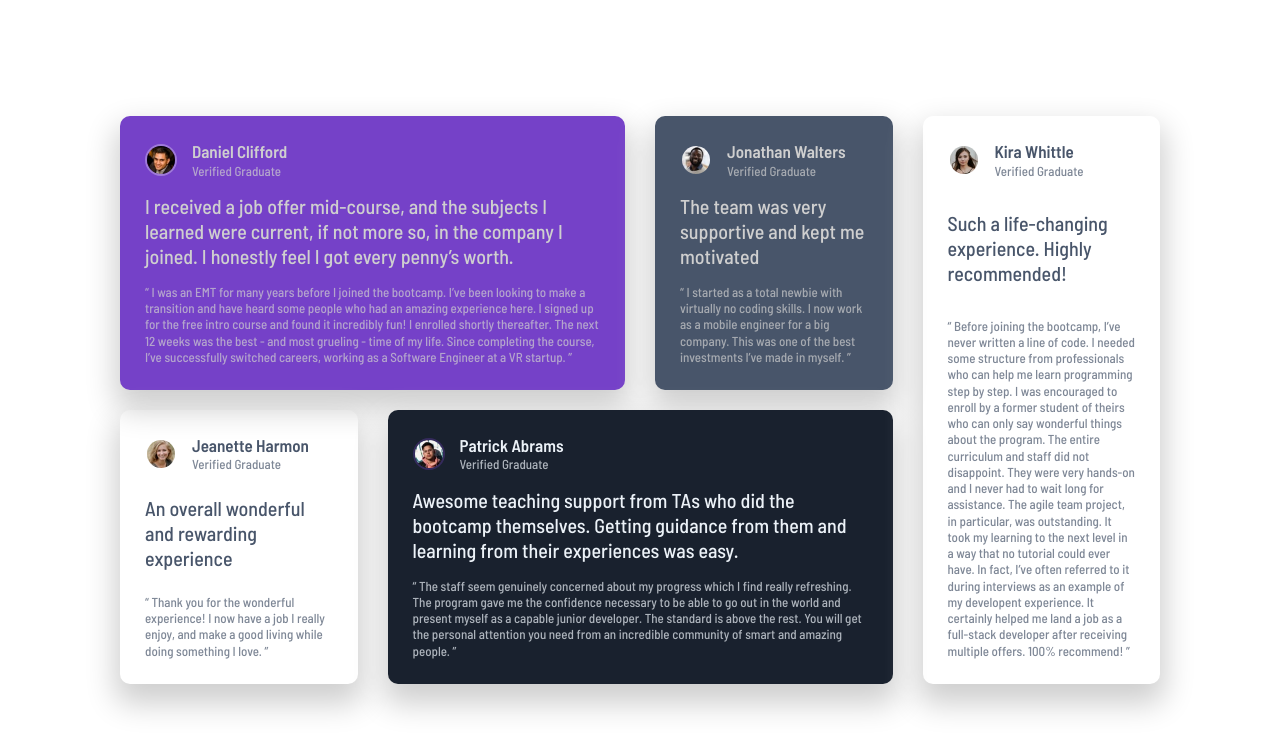
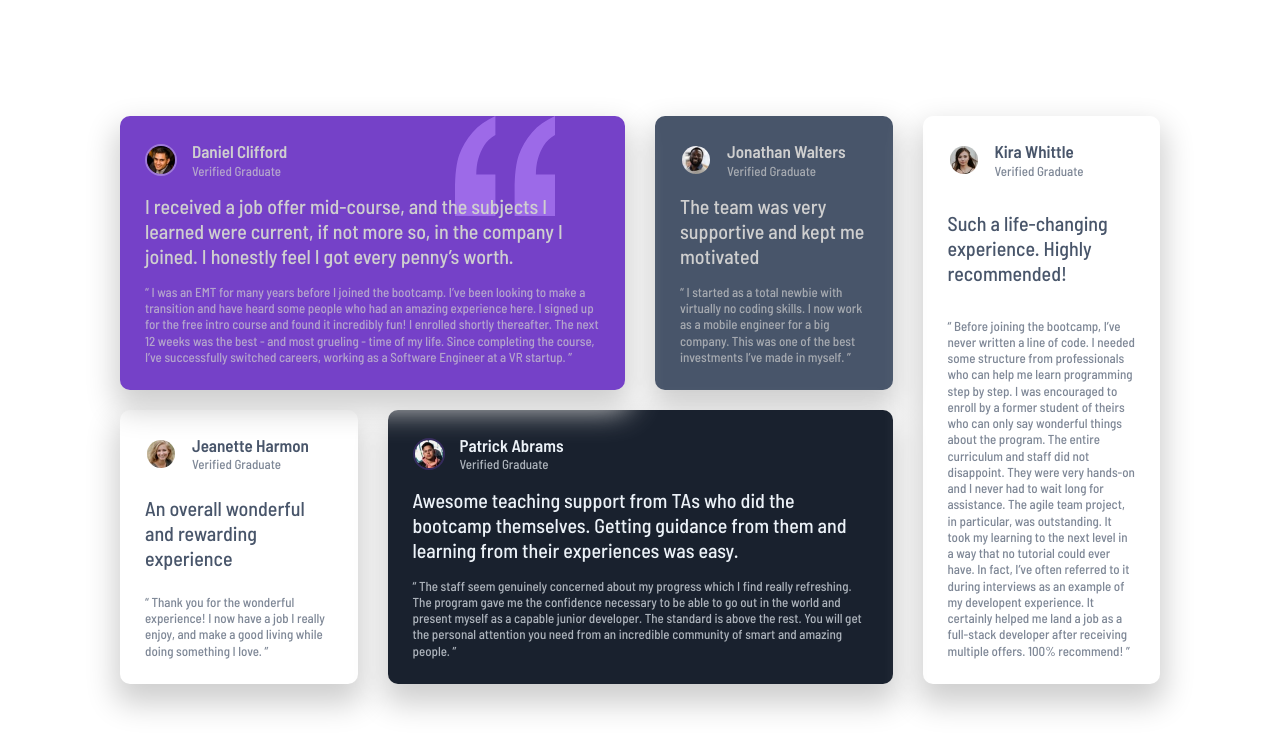
Before and after one commit to Semandr/testimonial-grid-section, a plain HTML site: page index.html in a window 1280 px wide. Drawn offline with Linux system fonts and the light colour scheme.

Commit message:
add quotes for first card

```diff
--- a/index.html
+++ b/index.html
@@ -28,6 +28,11 @@
       <h1 class="visually-hidden">Some primary title of the page</h1>
       <div class="container">
         <section class="card card_daniel">
+          <img
+            src="./images/bg-pattern-quotation.svg"
+            alt="icon"
+            class="quotes"
+          />
           <div class="author">
             <div class="author__box-img author__box-img_ev">
               <img src="./images/image-daniel.jpg" alt="Daniel Clifford" />
--- a/sass/layout/_card.scss
+++ b/sass/layout/_card.scss
@@ -19,6 +19,8 @@
     grid-area: dany;
     background-color: $moderate-violet;
     color: $light-gray;
+
+    position: relative;
   }
 
   &_jonathan {
@@ -40,6 +42,14 @@
   &_kira {
     grid-area: kira;
   }
+}
+.quotes {
+  position: absolute;
+  top: 0;
+  right: 7rem;
+  width: 10rem;
+  height: 10rem;
+  opacity: 0.8;
 }
 .author {
   display: flex;
@@ -83,6 +93,7 @@
   &__secondary {
     color: inherit;
     font-size: 2rem;
+    z-index: 10;
   }
 }
 .article {
--- a/sass/pages/_home.scss
+++ b/sass/pages/_home.scss
@@ -35,4 +35,7 @@
       'kira';
     gap: 2rem 0;
   }
+  .quotes {
+    right: 2rem;
+  }
 }
```
Also changed, not shown: css/main.css, 1 other file.
